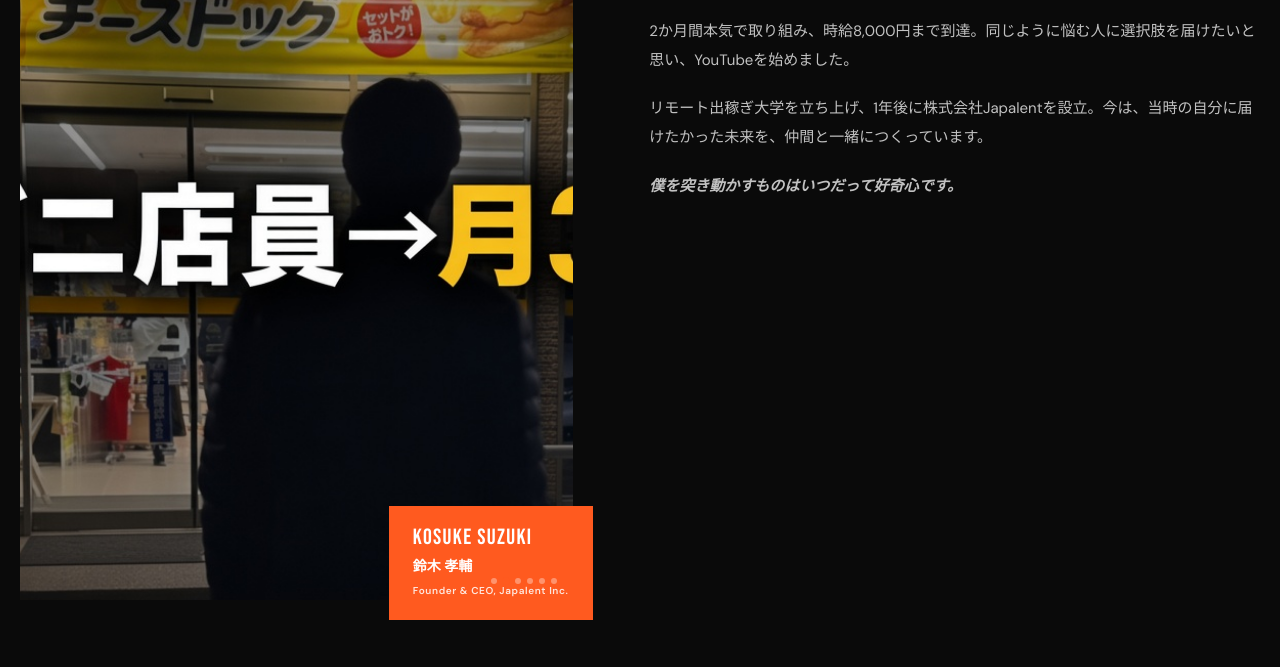
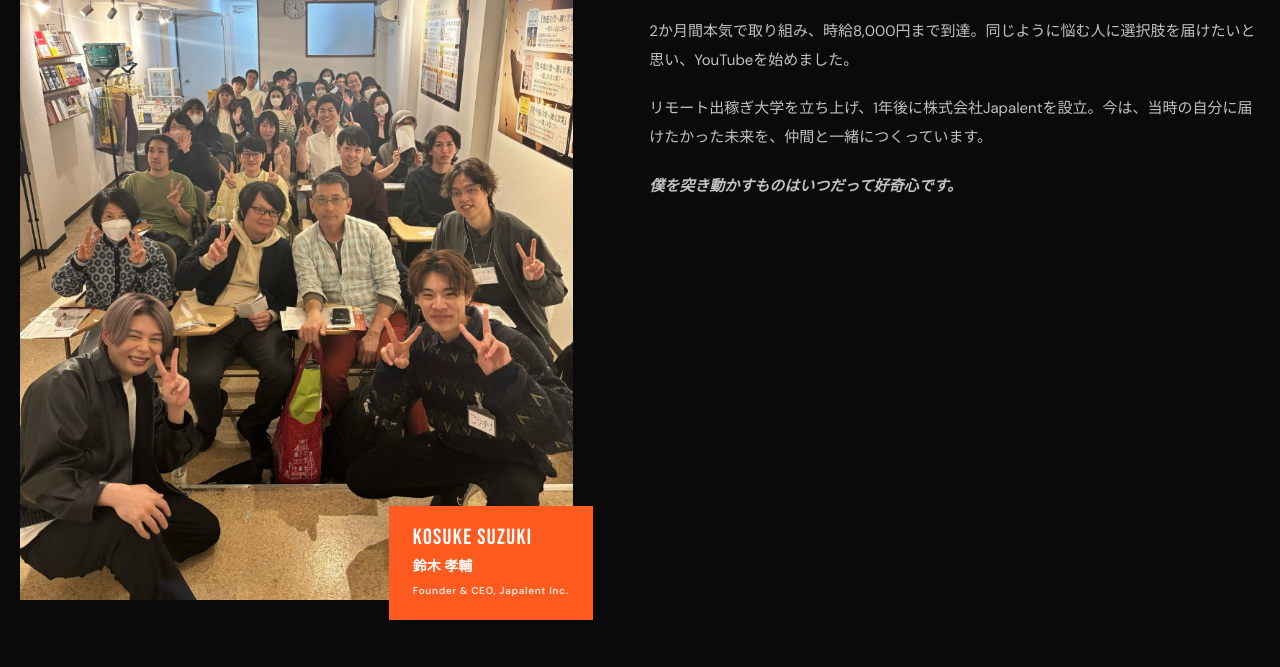
Before and after one commit to KOSUKE-JAPALENT/Kosuke-PF, a plain HTML site: page index.html in a window 1280 px wide. Shown: the part 1997-2664 px from the top of the page. Drawn offline with nearby package versions, Linux system fonts and the light colour scheme; a web font is replaced by a local one.

Commit message:
Replace MY STORY photo with community group shot.
Use a single story image instead of the slideshow.

Co-authored-by: Cursor <cursoragent@cursor.com>

```diff
--- a/index.html
+++ b/index.html
@@ -12,7 +12,7 @@
   <link rel="preconnect" href="https://fonts.googleapis.com">
   <link rel="preconnect" href="https://fonts.gstatic.com" crossorigin>
   <link href="https://fonts.googleapis.com/css2?family=Bebas+Neue&family=DM+Sans:opsz,wght@9..40,400;9..40,500;9..40,600;9..40,700&family=Noto+Sans+JP:wght@400;500;600;700;800&family=Playfair+Display:ital,wght@0,400;0,600;0,700;1,400&display=swap" rel="stylesheet">
-  <link rel="stylesheet" href="styles.css?v=5">
+  <link rel="stylesheet" href="styles.css?v=6">
   <script src="script.js" defer></script>
 </head>
 <body>
@@ -108,18 +108,8 @@
 
       <div class="profile-layout">
         <div class="profile-photo reveal">
-          <div class="story-slideshow" data-slideshow>
-            <div class="story-slideshow-track">
-              <img src="assets/story-remote-yellow.jpg" alt="REMOTEと書かれた鈴木孝輔のポートレート" class="is-active" width="1024" height="1024" loading="eager">
-              <img src="assets/story-convenience.png" alt="コンビニ店員時代のイメージ" width="1200" height="675" loading="lazy">
-              <img src="assets/gallery-profile-1.jpg" alt="登壇する鈴木孝輔" width="800" height="800" loading="lazy">
-              <img src="assets/gallery-team-1.jpg" alt="Japalentチームの集合写真" width="1200" height="900" loading="lazy">
-              <img src="assets/gallery-linkedin-1.jpg" alt="LinkWayコミュニティの様子" width="1200" height="900" loading="lazy">
-              <img src="assets/gallery-group-1.jpg" alt="LinkedInイベントでの集合写真" width="1200" height="900" loading="lazy">
-            </div>
-            <div class="story-slideshow-dots" aria-hidden="true">
-              <span class="is-active"></span><span></span><span></span><span></span><span></span><span></span>
-            </div>
+          <div class="story-photo">
+            <img src="assets/story-community.jpg" alt="コミュニティの仲間と鈴木孝輔" width="1200" height="900" loading="eager">
           </div>
           <div class="profile-card">
             <span class="profile-card-en">KOSUKE SUZUKI</span>
--- a/styles.css
+++ b/styles.css
@@ -499,11 +499,19 @@ h2 em {
   position: relative;
 }
 
+.story-photo,
 .story-slideshow {
   position: relative;
   overflow: hidden;
   aspect-ratio: 3 / 4;
   background: var(--black-card);
+}
+
+.story-photo img {
+  width: 100%;
+  height: 100%;
+  object-fit: cover;
+  object-position: center 35%;
 }
 
 .story-slideshow-track {
```
Also changed, not shown: assets/story-community.jpg (added).
